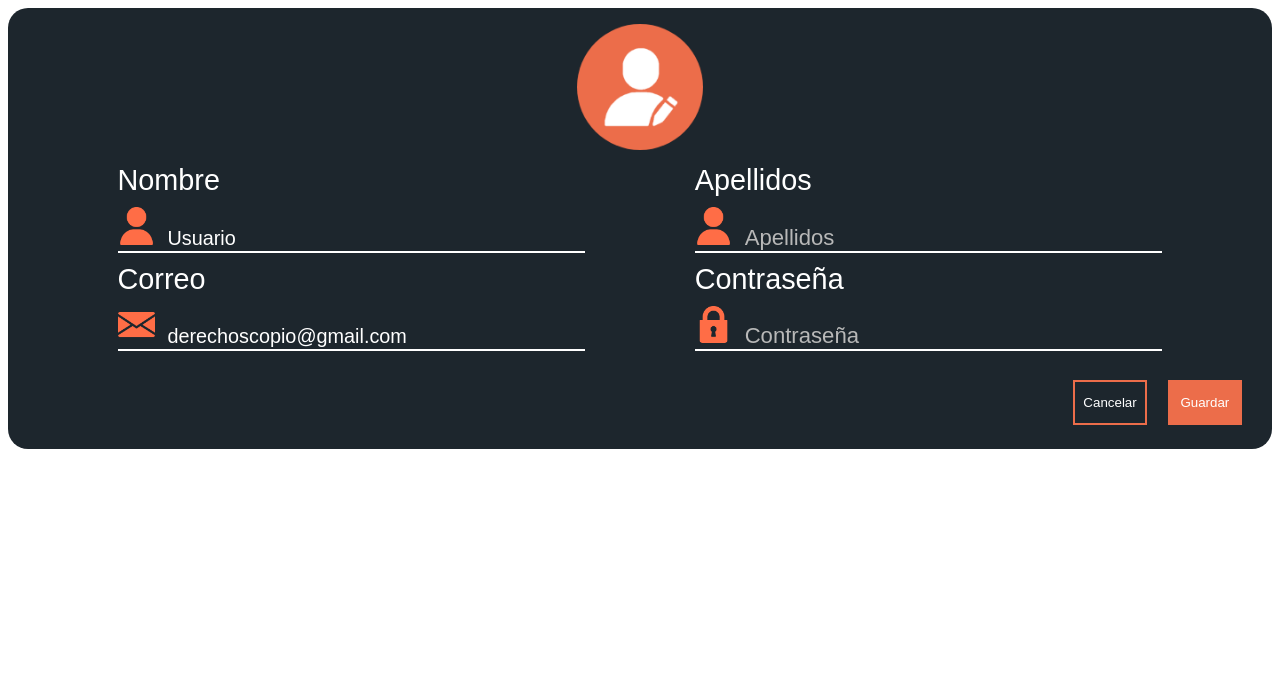
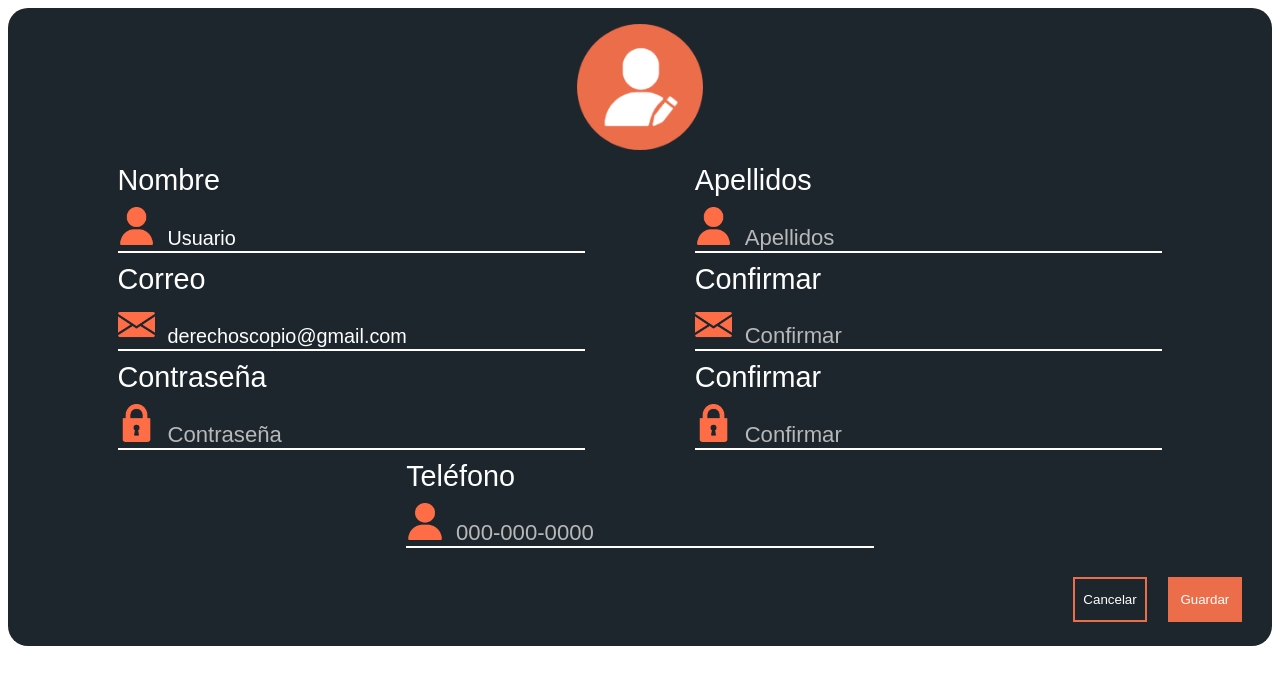
Before and after one commit to IngSoft2020-1/Proyecto, a PHP site: page /_edit.php?var=3 in a window 1280 px wide. Shown: the top 685 px of the page. Run offline with PHP 8.4, Linux system fonts and the light colour scheme; data comes from the database, SQL or seed files in the repository.

Commit message:
Ignorar Front - Abner

```diff
--- a/Web-2/_edit.php
+++ b/Web-2/_edit.php
@@ -45,11 +45,30 @@
                 <img src="img/mail.png" alt="" class="icon">
                 <input type="text" placeholder="Correo" class="textbox" name="correo1" value="<?php echo $reg['Correo']?>" required autocomplete="off">
               </div>
+              <!--Comienza codigo de Abner -->
+              <div class="field line">
+                <label for="">Confirmar</label>
+                <img src="img/mail.png" alt="" class="icon">
+                <input type="text" placeholder="Confirmar" class="textbox" name="correo2" required autocomplete="off">
+              </div>
+              <!--Termina codigo de Abner -->
               <div class="field line">
                 <label for="">Contraseña</label>
                 <img src="img/lock.png" alt="" class="icon">
                 <input type="password" placeholder="Contraseña" class="textbox" name="contrasena1" required autocomplete="off">
               </div>
+              <!--Comienza codigo de Abner -->
+              <div class="field line">
+                <label for="">Confirmar</label>
+                <img src="img/lock.png" alt="" class="icon">
+                <input type="password" placeholder="Confirmar" class="textbox" name="contrasena2" required autocomplete="off">
+              </div>
+              <div class="field line" style=""> <!-- Telefono -->
+                <label for="">Teléfono</label>
+                <img src="img/name.png" alt="" class="icon">
+                <input type="text" placeholder="000-000-0000" class="textbox" name="telefono" required autocomplete="off" >
+              </div>
+              <!--Termina codigo de Abner -->
               <div class="field" id="field-button">
                 <input type="button" id="btn-cancel" value="Cancelar">
                 <input type="submit" name=""  class="button-save" value="Guardar">
--- a/Web-2/new.php
+++ b/Web-2/new.php
@@ -61,7 +61,7 @@
           <div class="field line" style=""> <!-- Telefono -->
             <label for="">Teléfono</label>
             <img src="img/name.png" alt="" class="icon">
-            <input type="text" placeholder="(000)000-0000" class="textbox" name="telefono" required autocomplete="off" >
+            <input type="text" placeholder="000-000-0000" class="textbox" name="telefono" required autocomplete="off" >
           </div>
           <div class="field" id="field-button">
             <input type="button" class="button-cancel" value="Cancel">
```
